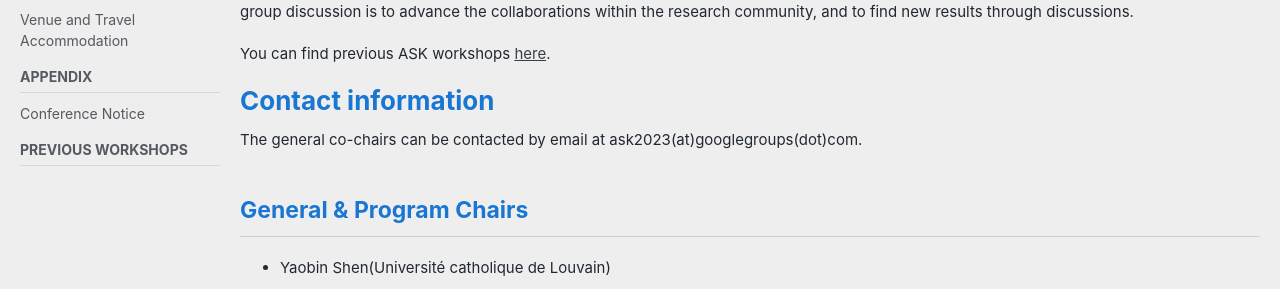
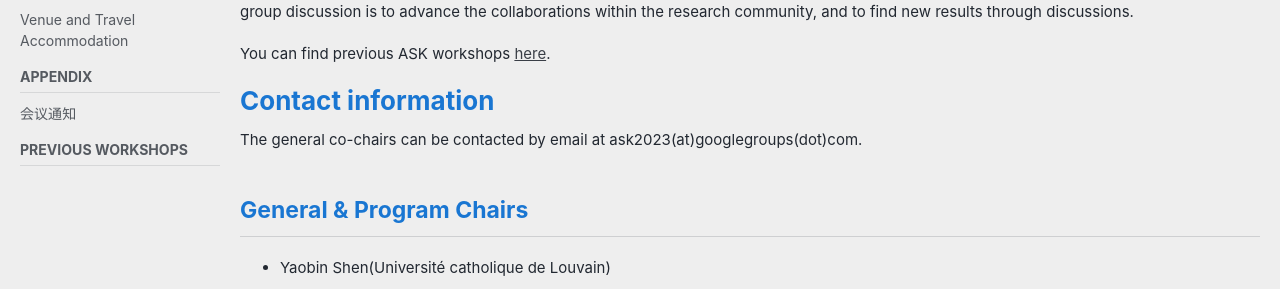
Before and after one commit to cryptanalysisbench/SATbench, a Jekyll site: the page built from index.md, in a window 1280 px wide. Shown: the part 490-779 px from the top of the page. Built offline with Jekyll 4.4.1, drawn with Linux system fonts in a browser that asks for light colours; cached includes are drawn as plain includes; nearby versions of some CDN libraries.

Commit message:
Update navigation.yml

```diff
--- a/_data/navigation.yml
+++ b/_data/navigation.yml
@@ -37,7 +37,7 @@ docs:
 
   - title: Appendix
     children:
-    - title: Conference Notice
+    - title: 会议通知
       url: /assets/accessory/ASK2023%20Conference%20Notice.pdf
 
 
```
